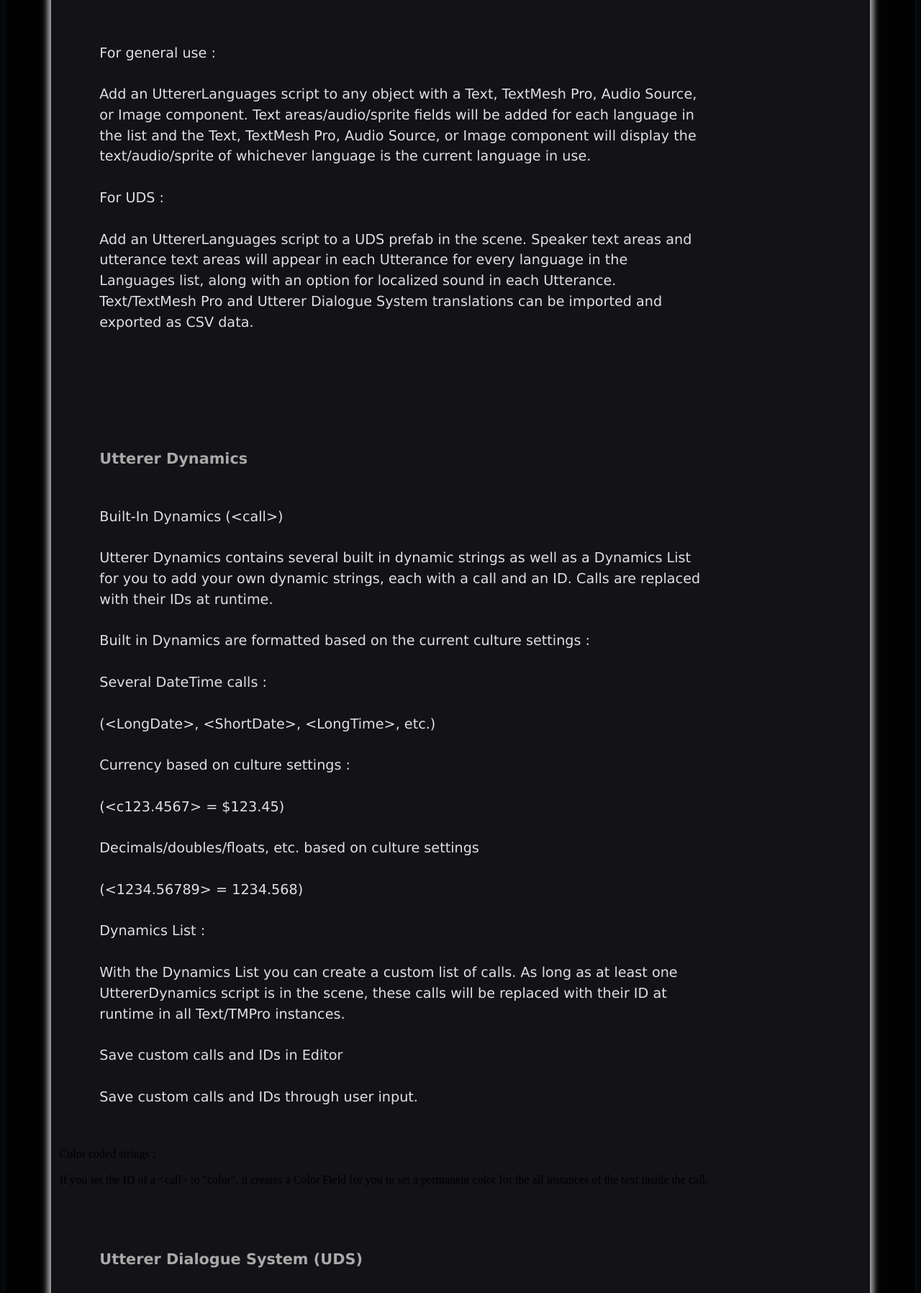
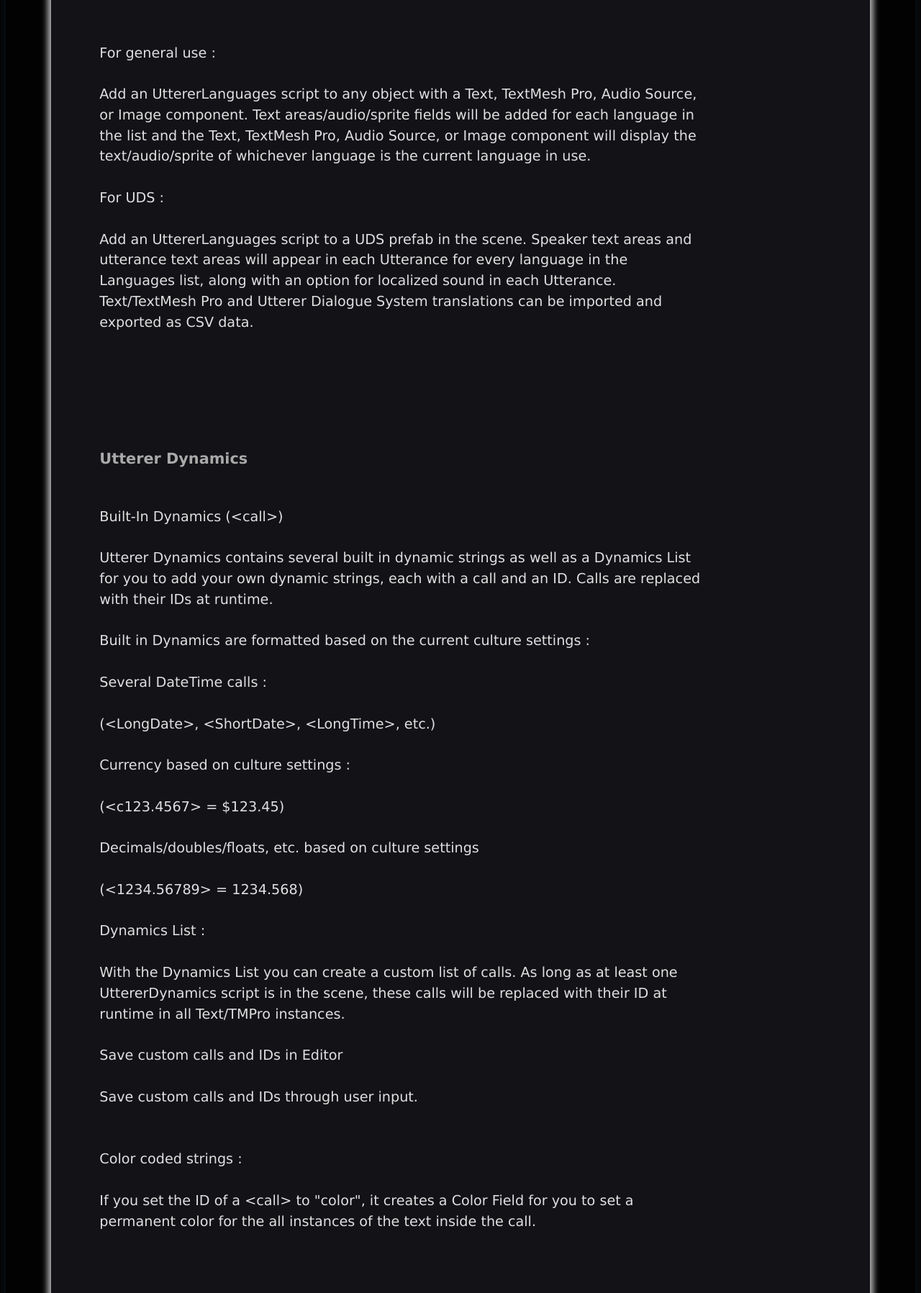
Before and after one commit to Madsir/madsirstudio.github.io, a Jekyll site: the page built from utterer/index.html, in a window 1280 px wide. Shown: the part 1648-3444 px from the top of the page at 72% size. Built offline with Jekyll 4.4.1, drawn with Linux system fonts in a browser that asks for light colours; grey boxes are pictures that could not be loaded.

Commit message:
Update index.html

```diff
--- a/utterer/index.html
+++ b/utterer/index.html
@@ -105,10 +105,10 @@ Dynamics List :<br><br>
 With the Dynamics List you can create a custom list of calls. As long as at least one UttererDynamics script is in the scene, these calls will be replaced with their ID at runtime in all Text/TMPro instances.
 <br><br>
 Save custom calls and IDs in Editor<br><br>
-		Save custom calls and IDs through user input.<br></p>
+		Save custom calls and IDs through user input.<br>
 		<br><br>
 	Color coded strings :<br><br>
-	If you set the ID of a &lt;call&gt; to "color", it creates a Color Field for you to set a permanent color for the all instances of the text inside the call.
+	If you set the ID of a &lt;call&gt; to "color", it creates a Color Field for you to set a permanent color for the all instances of the text inside the call.</p>
 <br><br>
 <br>
 	<br><br>
```
